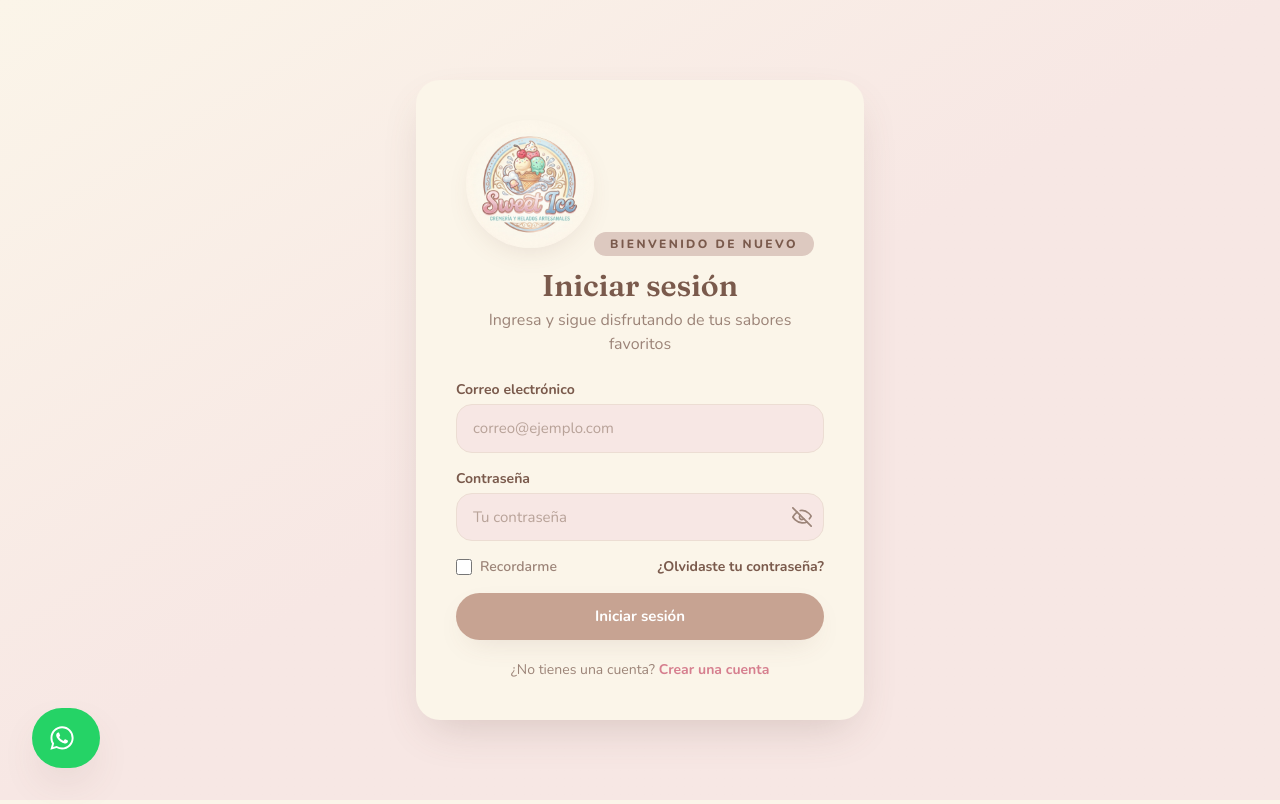
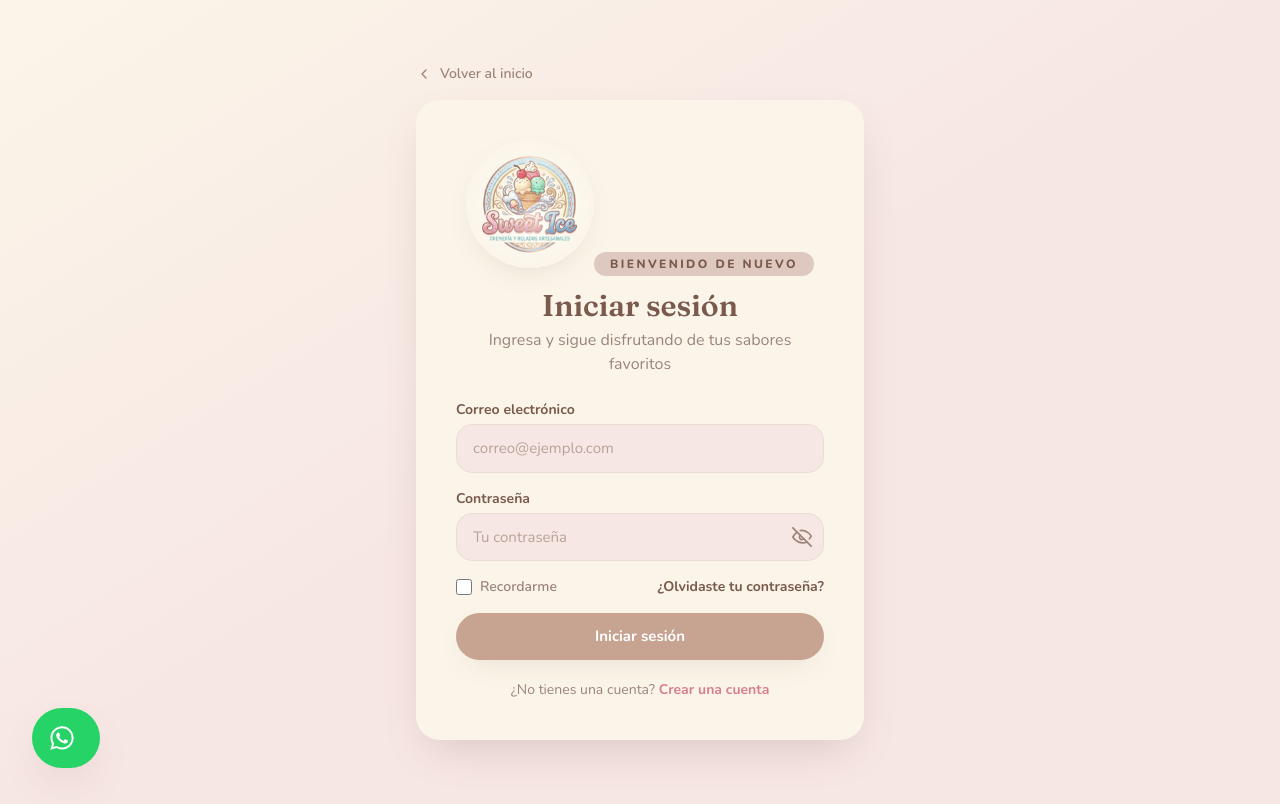
Before and after one commit to Anita023/React, a React (Vite) app in the folder react-ana/frontend/: page /login in a window 1280 px wide. Built offline with nearby package versions, Linux system fonts and the light colour scheme.

Commit message:
feat: agrega enlace al inicio en logo de Login y RegisterForm, y boton volver en pagina de Login

```diff
--- a/react-ana/frontend/src/components/RegisterForm.jsx
+++ b/react-ana/frontend/src/components/RegisterForm.jsx
@@ -1,4 +1,5 @@
 import { useState } from "react";
+import { Link } from "react-router-dom";
 import Input from "./Input";
 import Select from "./Select";
 import Button from "./Button";
@@ -189,11 +190,13 @@ function RegisterForm({ onRegistroExitoso }) {
   return (
     <div>
       <div className="mb-4 flex justify-center">
-        <img
-          src={logo}
-          alt="Sweet Ice"
-          className="h-28 w-28 rounded-full object-cover shadow-soft"
-        />
+        <Link to="/" className="inline-flex items-center justify-center">
+          <img
+            src={logo}
+            alt="Sweet Ice"
+            className="h-28 w-28 rounded-full object-cover shadow-soft"
+          />
+        </Link>
       </div>
 
       <span className="mb-3 inline-block rounded-full bg-strawberry-soft px-4 py-1 text-xs font-extrabold tracking-[0.2em] text-strawberry-deep">
--- a/react-ana/frontend/src/pages/Login.jsx
+++ b/react-ana/frontend/src/pages/Login.jsx
@@ -128,7 +128,26 @@ function Login() {
 
   return (
     <main className="flex min-h-screen items-center justify-center bg-gradient-to-br from-cream via-cream-soft to-strawberry-soft px-4 py-16">
-      <div className="w-full max-w-md rounded-3xl bg-cream p-8 shadow-lift sm:p-10">
+      <div className="w-full max-w-md">
+        <Link
+          to="/"
+          className="mb-4 inline-flex items-center gap-2 text-sm font-semibold text-choco-soft hover:text-choco"
+        >
+          <svg
+            viewBox="0 0 24 24"
+            className="h-4 w-4 fill-none stroke-current"
+            strokeWidth="2"
+          >
+            <path
+              d="M15 18l-6-6 6-6"
+              strokeLinecap="round"
+              strokeLinejoin="round"
+            />
+          </svg>
+          Volver al inicio
+        </Link>
+
+        <div className="rounded-3xl bg-cream p-8 shadow-lift sm:p-10">
           <div className="mb-6 text-center">
             <Link
               to="/"
@@ -235,6 +254,7 @@ function Login() {
             </p>
           </form>
         </div>
+      </div>
 
       {/* Modal de registro */}
       <Modal
```
Lines whose indentation alone changed are shown as unchanged.
